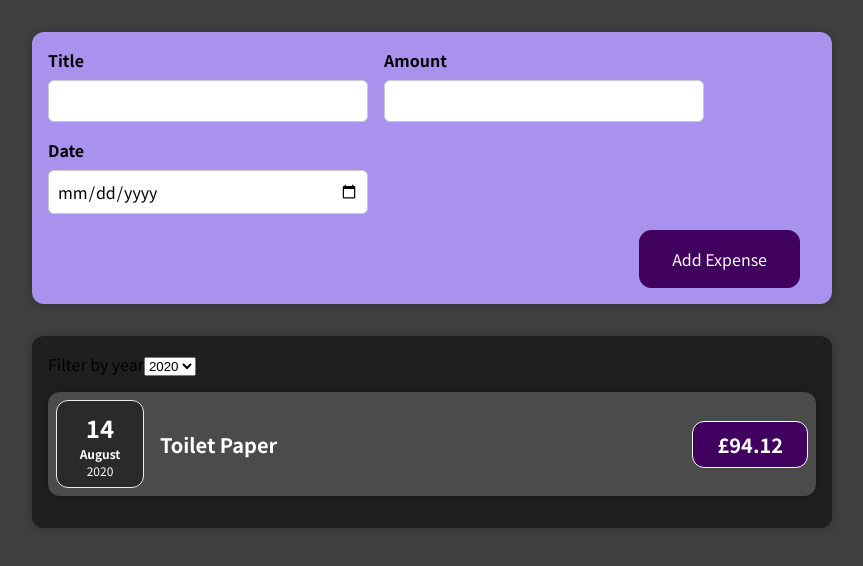
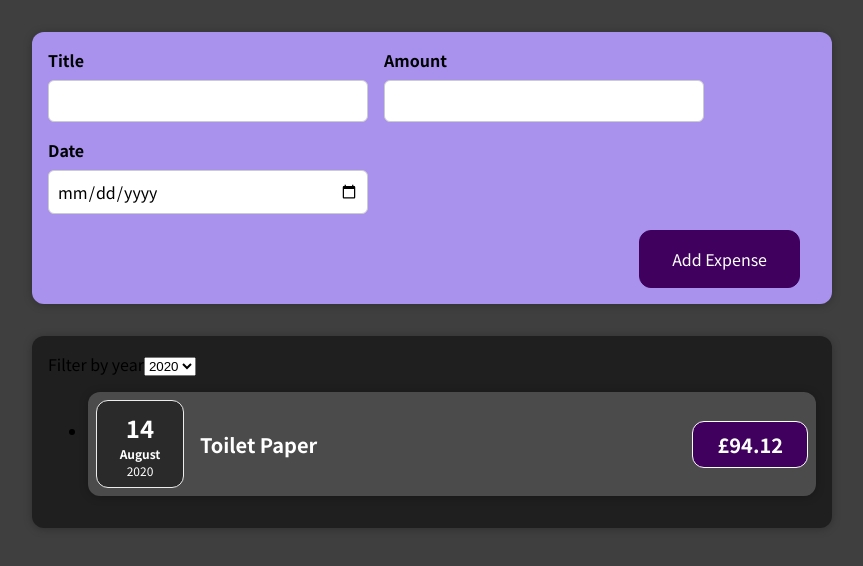
Before and after one commit to LpgLevin/01-Expenses-App, a React (Create React App) app: page / in a window 1280 px wide. Shown: the top 566 px of the page, without its empty margins (208-1071 px from the left). Built offline with nearby package versions, Linux system fonts and the light colour scheme.

Commit message:
refactor adding ExpenseList file

```diff
--- a/src/components/Expenses/ExpenseItem.js
+++ b/src/components/Expenses/ExpenseItem.js
@@ -9,6 +9,7 @@ import Card from "../UI/Card";
 function ExpenseItem({ date, title, amount }) {
 
     return (
+        <li>
             <Card className="expense-item">
                 <ExpenseDate date={ date } />
                 <div className="expense-item__description">
@@ -16,6 +17,7 @@ function ExpenseItem({ date, title, amount }) {
                     <div className="expense-item__price">£{ amount }</div>
                 </div>
             </Card>
+        </li>
     );
 
 };
--- a/src/components/Expenses/Expenses.js
+++ b/src/components/Expenses/Expenses.js
@@ -1,48 +1,17 @@
 import React, { useState, useEffect } from "react";
 import "./Expenses.css";
-import ExpenseItem from "./ExpenseItem";
 import Card from "../UI/Card";
 import ExpensesFilter from "../Filter/ExpensesFilter";
+import ExpensesList from "./ExpensesList";
 
 function Expenses( { items } ) {
 
     const [ filteredYear, setFilteredYear ] = useState( "2020" );
-    // const [ filteredList, setFilteredList ] = useState( items );
 
     function filterChangeHandler( selectedYear ) {
 
         setFilteredYear( selectedYear );
 
-        // if ( selectedYear === "2019" ) {
-            //      filteredExpenses = items.filter( function( expense ) {
-            //     return expense.date.getFullYear() === 2019;
-            //   } );
-
-        // };
-
-
-        // if ( selectedYear === "2020" ) {
-        //          filteredExpenses = items.filter( function( expense ) {
-        //         return expense.date.getFullYear() === 2020;
-        //       } );
-        // };
-
-
-        // if ( selectedYear === "2021" ) {
-        //          filteredExpenses = items.filter( function( expense ) {
-        //         return expense.date.getFullYear() === 2021;
-        //       } );
-        // };
-
-
-        // if ( selectedYear === "2022" ) {
-        //          filteredExpenses = items.filter( function( expense ) {
-        //         return expense.date.getFullYear() === 2022;
-        //       } );
-
-        // };
-
-        // setFilteredList( filteredExpenses );
     };
 
         const filteredList = items.filter( function( expense ) {
@@ -50,21 +19,7 @@ function Expenses( { items } ) {
         });
 
 
-        let expensesContent = <p>No expenses found.</p>;
 
-        if ( filteredList.length > 0 ) {
-
-        expensesContent = filteredList.map( ( expense )=> (
-
-            <ExpenseItem
-                key={ expense.id }
-                title={ expense.title }
-                amount={ expense.amount }
-                date={ expense.date }
-            />
-          ) );
-
-        };
 
     return (
 
@@ -74,42 +29,8 @@ function Expenses( { items } ) {
                     selected={ filteredYear }
                     onChangeFilter={ filterChangeHandler }
                 />
+                <ExpensesList filteredList={ filteredList }/>
 
-                {/* { filteredList.length === 0
-                    ?
-                        ( <p>No expenses found.</p> )
-                    :
-                        ( filteredList.map( expense =>
-                        <ExpenseItem
-                            key={ expense.id }
-                            title={ expense.title }
-                            amount={ expense.amount }
-                            date={ expense.date }
-                        /> ) )
-                } */}
-                {/* could also use:
-
-                filteredList.length === 0 && <p>No expenses found.</p>
-                filteredList.length > 0 &&
-                    filteredList.map( expense =>
-                        <ExpenseItem
-                            key={ expense.id }
-                            title={ expense.title }
-                            amount={ expense.amount }
-                            date={ expense.date }
-                        /> )
-
-                ...instead of the ternary operator used above
-
-                OR
-
-                for the if statement we did above we would just do:
-
-
-
-
-                */}
-            { expensesContent }
             </Card>
         </div>
     )
--- /dev/null
+++ b/src/components/Expenses/ExpensesList.css
@@ -0,0 +1,9 @@
+.expenses-list {
+    list-style: none;
+    padding: 0;
+  }
+
+  .expenses-list__fallback {
+    color: white;
+    text-align: center;
+  }
--- /dev/null
+++ b/src/components/Expenses/ExpensesList.js
@@ -0,0 +1,32 @@
+import ExpenseItem from "./ExpenseItem";
+
+function ExpensesList({ filteredList }) {
+
+        if ( filteredList.length === 0 ) {
+
+        return (
+            <h2 className="expenses-list__fallback" >
+                Found no expenses.
+            </h2>
+        )
+
+        };
+
+        return(
+
+            <ul className="expenses-list" >
+                {filteredList.map( ( expense )=> (
+
+                        <ExpenseItem
+                            key={ expense.id }
+                            title={ expense.title }
+                            amount={ expense.amount }
+                            date={ expense.date }
+                        />
+                      ))}
+            </ul>
+        )
+
+};
+
+export default ExpensesList;
--- a/src/components/NewExpense/ExpenseForm.js
+++ b/src/components/NewExpense/ExpenseForm.js
@@ -1,5 +1,6 @@
 import React, { useState } from "react";
 import "./ExpenseForm.css";
+import ExpensesList from "../Expenses/ExpensesList";
 
 function ExpenseForm( { onSaveExpenseData }) {
 
@@ -70,6 +71,7 @@ function ExpenseForm( { onSaveExpenseData }) {
                         value={ enteredDate }
                         onChange={ dateChangeHandler }
                     />
+
                 </div>
 
             </div>
```
Also changed, not shown: src/components/udemy-exercise.js (added, +35 -0 lines). Lines whose indentation alone changed are shown as unchanged.
